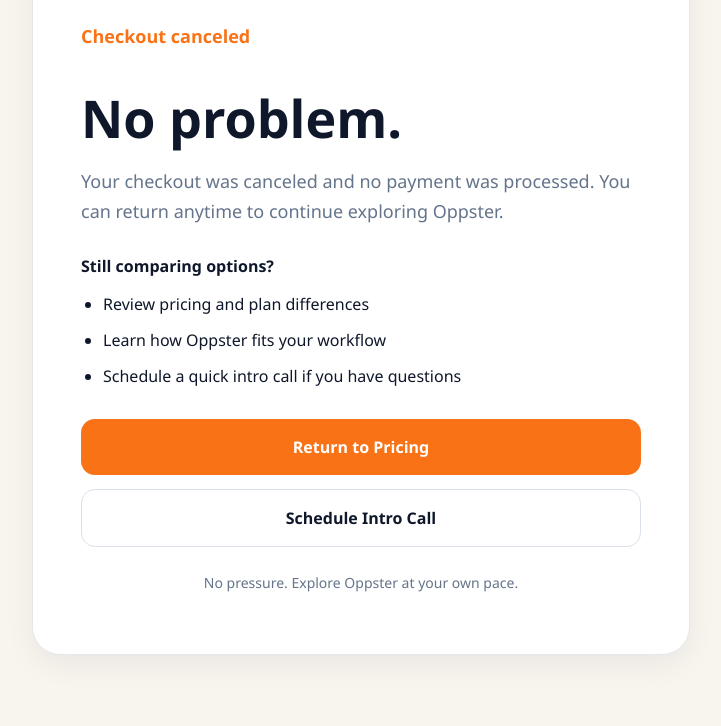
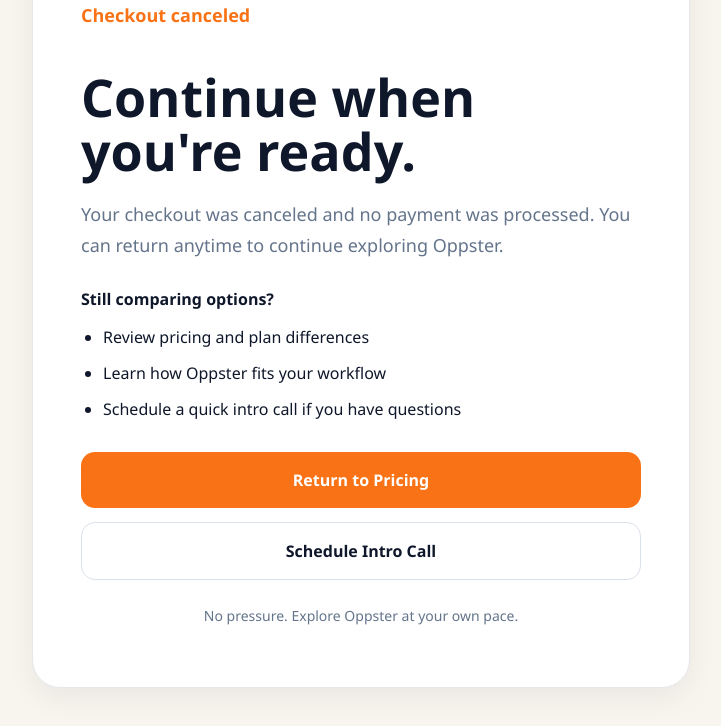
Before and after one commit to oppster/main, a website: page cancel.html in a window 1280 px wide. Shown: the part 164-890 px from the top of the page, without its empty margins (279-1000 px from the left). Drawn offline with Linux system fonts and the light colour scheme.

Commit message:
Update cancel.html

```diff
--- a/cancel.html
+++ b/cancel.html
@@ -120,7 +120,7 @@
           Checkout canceled
         </div>
 
-        <h1>No problem.</h1>
+        <h1>Continue when you're ready.</h1>
 
         <p class="checkout-subtext">
           Your checkout was canceled and no payment was processed.
```
